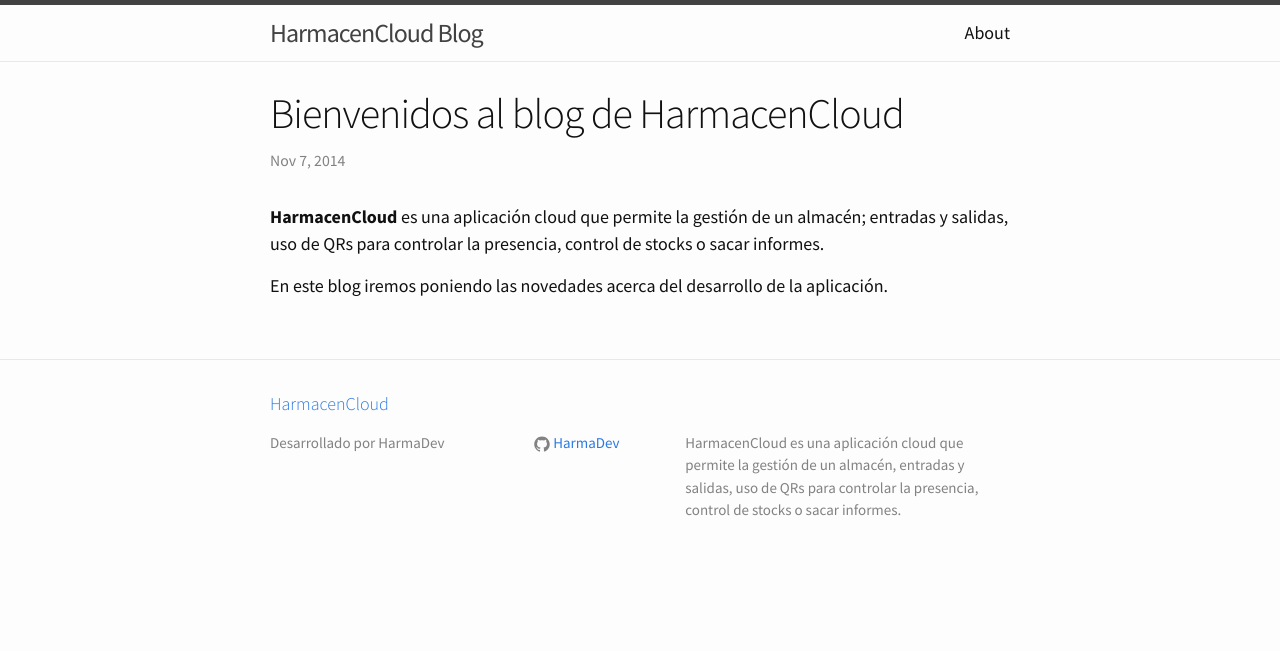
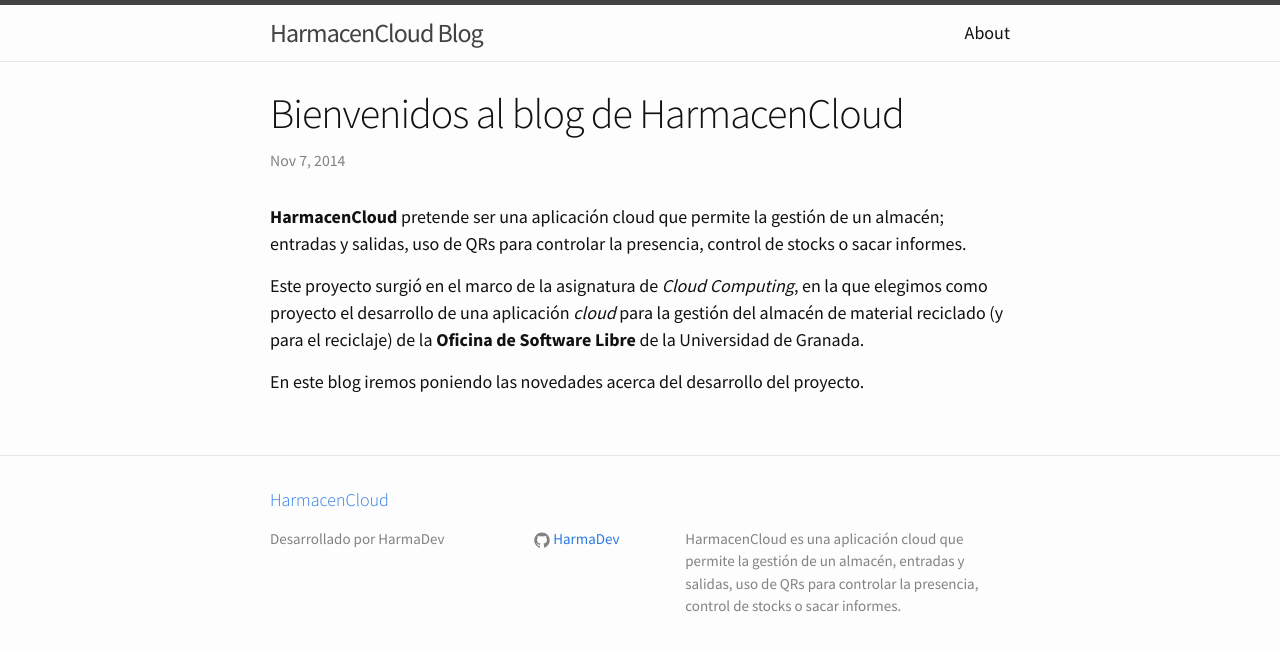
Before and after one commit to HarmaDev/HarmacenCloud, a Jekyll site: the page built from _posts/2014-11-07-bienvenidos.markdown, in a window 1280 px wide. Shown: the top 651 px of the page. Built offline with Jekyll 4.4.1, drawn with Linux system fonts in a browser that asks for light colours.

Commit message:
Actualización del post de bienvenida

```diff
--- a/_posts/2014-11-07-bienvenidos.markdown
+++ b/_posts/2014-11-07-bienvenidos.markdown
@@ -5,7 +5,11 @@ date:   2014-11-07 17:37:48
 categories: bienvenida
 ---
 
-__HarmacenCloud__ es una aplicación cloud que permite la gestión de un almacén; entradas y salidas,
+__HarmacenCloud__ pretende ser una aplicación cloud que permite la gestión de un almacén; entradas y salidas,
 uso de QRs para controlar la presencia, control de stocks o sacar informes.
 
-En este blog iremos poniendo las novedades acerca del desarrollo de la aplicación.
+Este proyecto surgió en el marco de la asignatura de _Cloud Computing_, en la que elegimos como proyecto
+el desarrollo de una aplicación _cloud_ para la gestión del almacén de material reciclado (y para el reciclaje)
+de la __Oficina de Software Libre__ de la Universidad de Granada.
+
+En este blog iremos poniendo las novedades acerca del desarrollo del proyecto.
```
